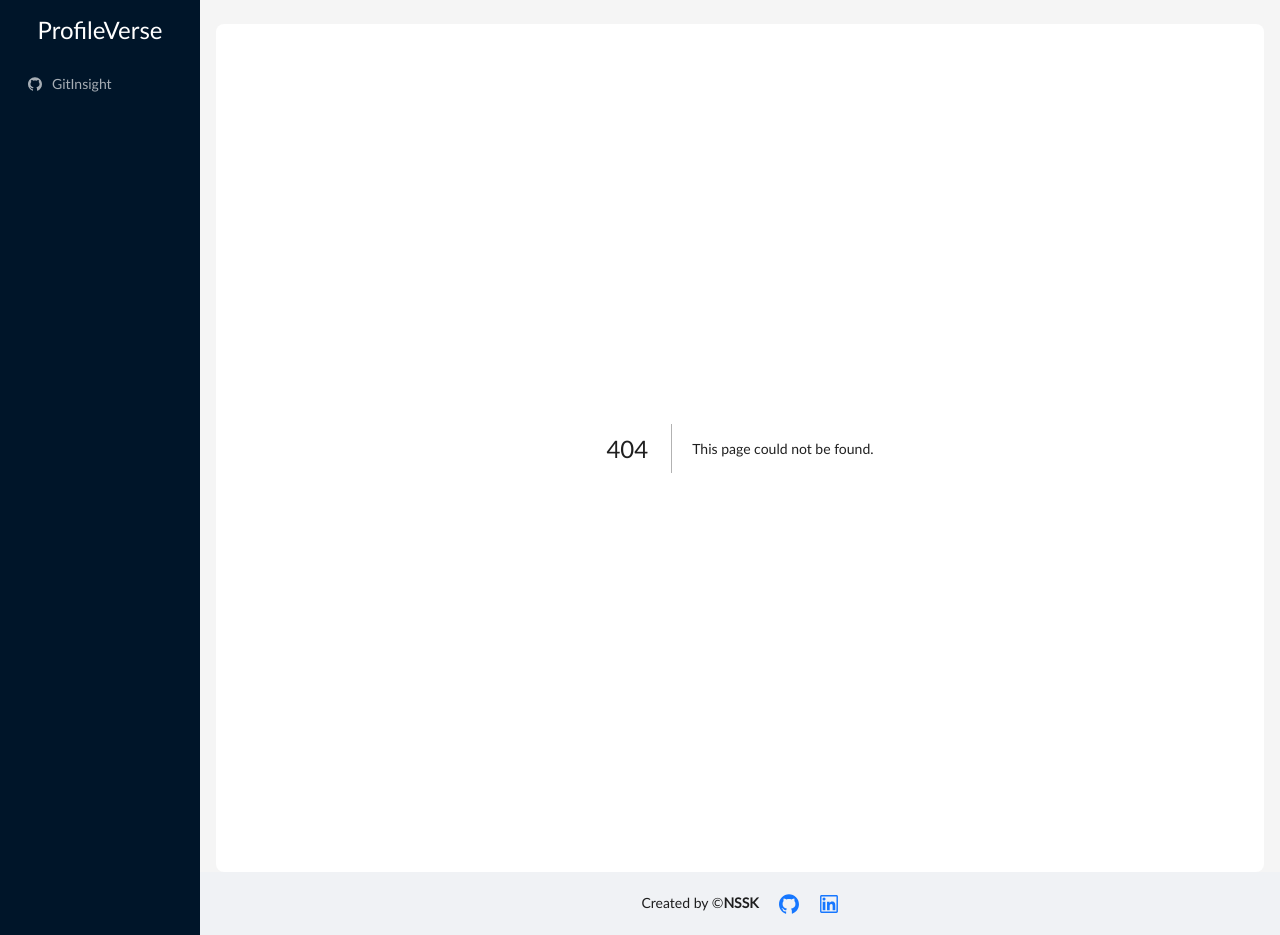
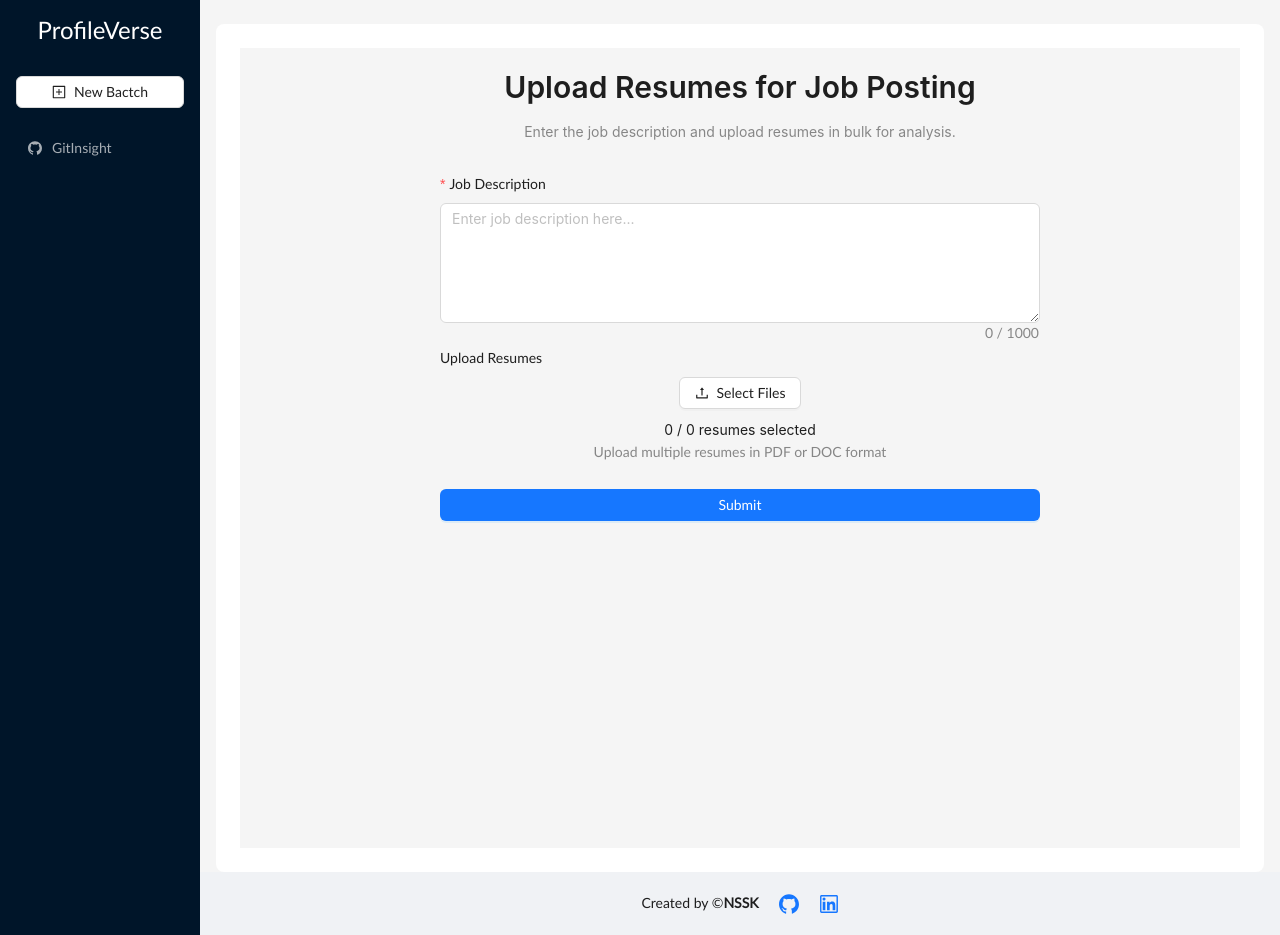
Before and after one commit to Sivasaikrishna19/ProfileVerse, a Next.js app in the folder client/: page /batches in a window 1280 px wide. Before the commit this address had no page. Built offline with nearby package versions, Linux system fonts and the light colour scheme.

Commit message:
jenkins setup

```diff
--- a/client/next.config.mjs
+++ b/client/next.config.mjs
@@ -9,9 +9,6 @@ const nextConfig = {
     GITHUB_CLIENT_SECRET: process.env.GITHUB_CLIENT_SECRET,
     NEXT_PUBLIC_DEV_URL: process.env.NEXT_PUBLIC_DEV_URL,
     NEXT_PUBLIC_PROD_URL: process.env.NEXT_PUBLIC_PROD_URL,
-    NEXT_PUBLIC_LINKEDIN_CLIENT_SECRET_PROD: process.env.NEXT_PUBLIC_LINKEDIN_CLIENT_SECRET_PROD,
-    NEXT_PUBLIC_LINKEDIN_CLIENT_ID_PROD: process.env.NEXT_PUBLIC_LINKEDIN_CLIENT_ID_PROD,
-    NEXT_PUBLIC_LINKEDIN_REDIRECT_URI_PROD: process.env.NEXT_PUBLIC_LINKEDIN_REDIRECT_URI_PROD,
   },
 };
 
--- a/client/src/app/MyCustomLayout.tsx
+++ b/client/src/app/MyCustomLayout.tsx
@@ -1,6 +1,10 @@
 "use client";
-import { GithubOutlined, LinkedinOutlined } from "@ant-design/icons";
-import { Layout, Menu, theme } from "antd";
+import {
+  GithubOutlined,
+  LinkedinOutlined,
+  PlusSquareOutlined,
+} from "@ant-design/icons";
+import { Button, Layout, Menu, theme } from "antd";
 import React from "react";
 import "antd/dist/reset.css";
 
@@ -62,6 +66,18 @@ export default function MyCustomLayout({
         >
           ProfileVerse
         </div>
+        <div className="w-full p-4 flex items-center justify-center">
+          <Button
+            className="w-full"
+            onClick={() => {
+              navigateToPage("/batches");
+            }}
+          >
+            <PlusSquareOutlined />
+            New Bactch
+          </Button>
+        </div>
+
         <Menu
           theme="dark"
           mode="inline"
--- /dev/null
+++ b/client/src/app/batches/page.tsx
@@ -0,0 +1,146 @@
+"use client";
+import React, { useState } from "react";
+import {
+  Layout,
+  Form,
+  Input,
+  Upload,
+  Button,
+  Typography,
+  Modal,
+  Progress,
+  message,
+} from "antd";
+import { UploadOutlined } from "@ant-design/icons";
+
+const { Content } = Layout;
+const { Title, Text } = Typography;
+const { TextArea } = Input;
+
+const Page = () => {
+  const [fileList, setFileList] = useState([]);
+  const [uploading, setUploading] = useState(false);
+  const [uploadProgress, setUploadProgress] = useState(0);
+  const [isModalVisible, setIsModalVisible] = useState(false);
+  const [selectedFileCount, setSelectedFileCount] = useState(0);
+
+  const handleUploadChange = ({ fileList }: any) => {
+    setFileList(fileList);
+    setSelectedFileCount(fileList.length); // Update selected file count
+  };
+
+  const handleFormSubmit = (values: any) => {
+    if (!fileList.length) {
+      message.error("Please upload at least one resume.");
+      return;
+    }
+
+    setIsModalVisible(true);
+    setUploading(true);
+
+    // Simulate upload process (replace with actual upload logic)
+    let currentCount = 0;
+    const totalFiles = fileList.length;
+
+    const interval = setInterval(() => {
+      currentCount += 1;
+      setUploadProgress(Math.round((currentCount / totalFiles) * 100));
+
+      if (currentCount === totalFiles) {
+        clearInterval(interval);
+        setUploading(false);
+        setIsModalVisible(false);
+        setFileList([]); // Clear file list after upload
+        setSelectedFileCount(0); // Reset file count after upload
+        message.success("All resumes uploaded successfully!");
+      }
+    }, 1000); // Simulate each file upload taking 1 second
+  };
+
+  return (
+    <Layout style={{ minHeight: "100vh", padding: "20px" }}>
+      <Content>
+        <div style={{ maxWidth: 600, margin: "0 auto", textAlign: "center" }}>
+          <Title level={2}>Upload Resumes for Job Posting</Title>
+          <Text type="secondary">
+            Enter the job description and upload resumes in bulk for analysis.
+          </Text>
+          <Form
+            layout="vertical"
+            onFinish={handleFormSubmit}
+            style={{ marginTop: 30 }}
+          >
+            {/* Job Description */}
+            <Form.Item
+              label="Job Description"
+              name="jobDescription"
+              rules={[
+                { required: true, message: "Please enter a job description." },
+              ]}
+            >
+              <TextArea
+                placeholder="Enter job description here..."
+                rows={5}
+                maxLength={1000}
+                showCount
+              />
+            </Form.Item>
+
+            {/* Resume Upload */}
+            <Form.Item
+              label="Upload Resumes"
+              valuePropName="fileList"
+              extra="Upload multiple resumes in PDF or DOC format"
+            >
+              <Upload
+                multiple
+                fileList={[]} // Hide file list thumbnails
+                onChange={handleUploadChange}
+                beforeUpload={() => false} // Prevent automatic upload
+                accept=".pdf,.doc,.docx"
+              >
+                <Button icon={<UploadOutlined />}>Select Files</Button>
+              </Upload>
+              {/* Counter for selected files */}
+              <div style={{ marginTop: 10 }}>
+                <Text>
+                  {selectedFileCount} /{" "}
+                  {selectedFileCount > 1 ? selectedFileCount : 0} resumes
+                  selected
+                </Text>
+              </div>
+            </Form.Item>
+
+            {/* Submit Button */}
+            <Form.Item>
+              <Button type="primary" htmlType="submit" block>
+                Submit
+              </Button>
+            </Form.Item>
+          </Form>
+        </div>
+
+        {/* Modal for Upload Progress */}
+        <Modal
+          title="Uploading Resumes"
+          visible={isModalVisible}
+          footer={null}
+          closable={false}
+        >
+          <Progress percent={uploadProgress} status="active" />
+          <Text>{`Uploading ${uploadProgress}% completed`}</Text>
+          <div style={{ marginTop: 10 }}>
+            <Text type="secondary">
+              {`Estimated time left: ${(
+                (fileList.length - (uploadProgress / 100) * fileList.length) *
+                1
+              ).toFixed(0)} seconds`}
+            </Text>
+          </div>
+        </Modal>
+      </Content>
+    </Layout>
+  );
+};
+
+export default Page;
--- a/client/src/app/github/page.tsx
+++ b/client/src/app/github/page.tsx
@@ -107,7 +107,7 @@ const Page = () => {
   const redirect_uri =
     process.env.NODE_ENV === "production"
       ? `${process.env.NEXT_PUBLIC_PROD_URL}/api/github/callback`
-      : `${process.env.NEXT_PUBLIC_DEV_URL}`;
+      : `${process.env.NEXT_PUBLIC_DEV_URL}api/github/callback`;
 
   const oauthUrl = `https://github.com/login/oauth/authorize?client_id=${client_id}&redirect_uri=${redirect_uri}&scope=user,repo`;
 
--- a/client/src/app/linkedin/page.tsx
+++ b/client/src/app/linkedin/page.tsx
@@ -25,13 +25,6 @@ const Page = () => {
       ? process.env.NEXT_PUBLIC_LINKEDIN_CLIENT_ID_PROD
       : process.env.NEXT_PUBLIC_LINKEDIN_CLIENT_ID;
 
-  const redirect_uri =
-    process.env.NODE_ENV === "production"
-      ? process.env.NEXT_PUBLIC_LINKEDIN_REDIRECT_URI_PROD
-      : process.env.NEXT_PUBLIC_LINKEDIN_REDIRECT_URI;
-
-  const linkedinAuthUrl = `https://www.linkedin.com/oauth/v2/authorization?response_type=code&client_id=${client_id}&redirect_uri=${redirect_uri}&scope=openid%20profile%20w_member_social%20email`;
-
   return (
     <div className="flex flex-col items-center justify-center">
       <div className="flex flex-col items-center justify-center w-full text-center mb-6">
@@ -56,14 +49,7 @@ const Page = () => {
         </div>
       ) : (
         <div className="w-[80%] m-auto flex justify-center">
-          <Button
-            type="primary"
-            className="w-full"
-            onClick={() => {
-              console.log(linkedinAuthUrl, process.env);
-              window.location.href = linkedinAuthUrl;
-            }}
-          >
+          <Button type="primary" className="w-full">
             Authorize with LinkedIn
           </Button>
         </div>
--- a/client/src/pages/api/github/callback.js
+++ b/client/src/pages/api/github/callback.js
@@ -10,7 +10,7 @@ export default async function handler(req, res) {
   const redirect_uri =
     process.env.NODE_ENV === 'production'
       ? `${process.env.NEXT_PUBLIC_PROD_URL}/api/github/callback`
-      : `${process.env.NEXT_PUBLIC_DEV_URL}`;
+      : `${process.env.NEXT_PUBLIC_DEV_URL}api/github/callback`;
 
   const client_id =
       process.env.NODE_ENV === 'production'
@@ -40,7 +40,7 @@ export default async function handler(req, res) {
 
     const { access_token } = response.data;
 
-
+    console.log(access_token,"access token")
     if (access_token) {
       res.setHeader('Set-Cookie', `access_token=${access_token}; Path=/`);
       res.redirect('/github');
--- a/client/src/pages/api/linkedin/callback.js
+++ /dev/null
@@ -1,62 +0,0 @@
-import axios from 'axios';
-
-export default async function handler(req, res) {
-  const { code } = req.query;
-
-
-  if (!code) {
-    return res.status(400).json({ error: 'No code provided' });
-  }
-
-  const client_id =
-    process.env.NODE_ENV === "production"
-      ? process.env.NEXT_PUBLIC_LINKEDIN_CLIENT_ID_PROD
-      : process.env.NEXT_PUBLIC_LINKEDIN_CLIENT_ID;
-
-  const redirect_uri =
-    process.env.NODE_ENV === "production"
-      ? process.env.NEXT_PUBLIC_LINKEDIN_REDIRECT_URI_PROD
-      : process.env.NEXT_PUBLIC_LINKEDIN_REDIRECT_URI;
-
-  const client_secret =
-    process.env.NODE_ENV === 'production'
-      ? process.env.NEXT_PUBLIC_LINKEDIN_CLIENT_SECRET_PROD
-      : process.env.NEXT_PUBLIC_LINKEDIN_CLIENT_SECRET;
-
-
-
-  try {
-    const response = await axios.post(
-      'https://www.linkedin.com/oauth/v2/accessToken',
-      null,
-      {
-        params: {
-          grant_type: 'authorization_code',
-          code,
-          redirect_uri,
-          client_id,
-          client_secret,
-        },
-        headers: {
-          'Content-Type': 'application/x-www-form-urlencoded',
-        },
-      }
-    );
-
-    const { access_token } = response.data;
-
-
-    if (access_token) {
-      res.setHeader('Set-Cookie', `linkedin_access_token=${access_token}; Path=/`);
-      res.redirect('/linkedin');
-    } else {
-      res.status(400).json({ error: 'Failed to obtain access token!' ,data:{
-        redirect_uri:redirect_uri,
-        client_id:client_id
-      }});
-    }
-  } catch (error) {
-    console.error(error);
-    res.status(500).json({ error: 'Internal server error' });
-  }
-}
```
Also changed, not shown: 1 other file (tests, documents, lock files or other folders).
